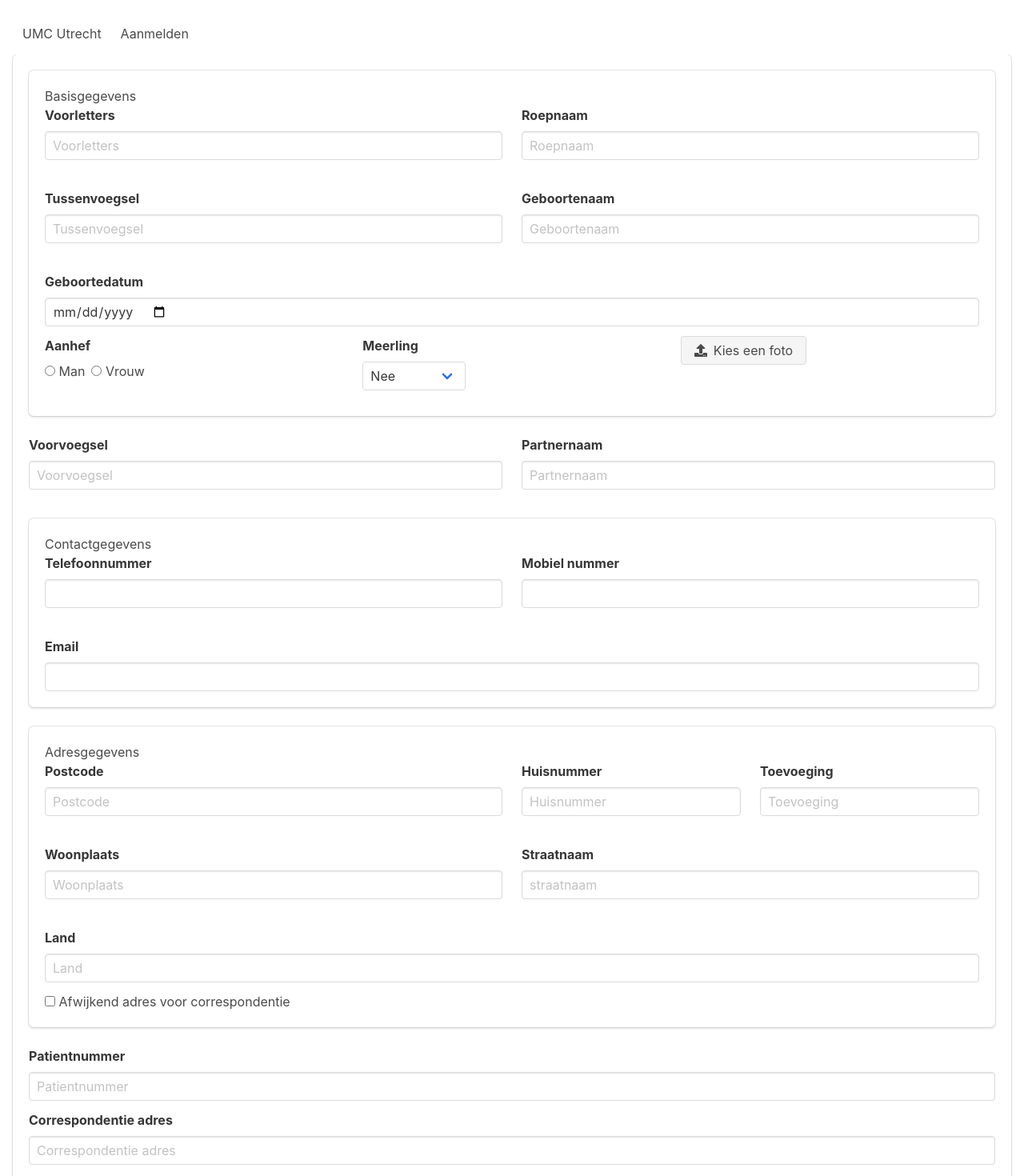
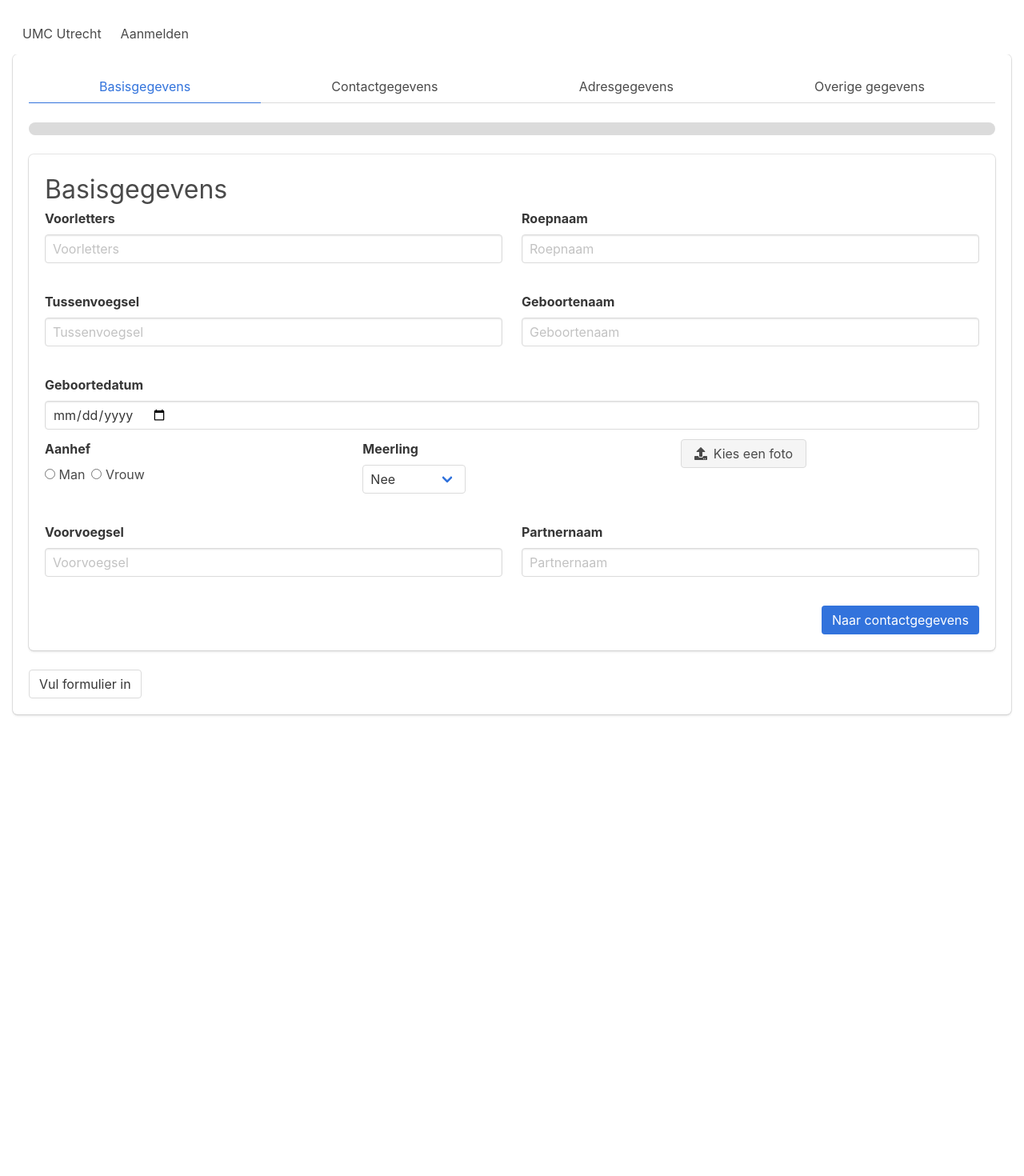
Before and after one commit to BobLuursema/dhh2018, a Vue app in the folder frontend/: page /#/aanmelden in a window 1280 px wide. Shown: the top 1470 px of the page at 80% size. After the commit the page ends 909 px from the top, so only its background shows below. Built offline with nearby package versions, Linux system fonts and the light colour scheme.

Commit message:
Major improvement of form and trying to get a completeaddress going

```diff
--- a/frontend/src/components/umc-form.vue
+++ b/frontend/src/components/umc-form.vue
@@ -1,10 +1,20 @@
 <template>
     <div class="box">
+        <div class="tabs is-centered is-fullwidth">
+            <ul>
+                <li v-bind:class="{'is-active': page_one}"><a v-on:click="one_select">Basisgegevens</a></li>
+                <li v-bind:class="{'is-active': page_two}"><a v-on:click="two_select">Contactgegevens</a></li>
+                <li v-bind:class="{'is-active': page_three}"><a v-on:click="three_select">Adresgegevens</a></li>
+                <li v-bind:class="{'is-active': page_four}"><a v-on:click="four_select">Overige gegevens</a></li>
+            </ul>
+        </div>
+
+        <progress class="progress is-link" :value=current :max=max></progress>
         <form v-if="niet_verzonden" method="post">
 
-            <div class="box">
+            <div v-if="page_one" class="box">
 
-                <h2>Basisgegevens</h2>
+                <h2 class="is-size-3">Basisgegevens</h2>
 
                 <div class="columns is-mobile">
 
@@ -92,8 +102,6 @@
 
                 </div>
 
-            </div>
-
                 <div class="columns is-mobile">
 
                     <div class="field column">
@@ -112,9 +120,16 @@
 
                 </div>
 
-            <div class="box">
+                <div class="this-buttons">
+                    <div></div>
+                    <a class="button is-link" v-on:click="one_next">Naar contactgegevens</a>
+                </div>
 
-                <h2>Contactgegevens</h2>
+            </div>
+
+            <div v-if="page_two" class="box">
+
+                <h2 class="is-size-3">Contactgegevens</h2>
 
                 <div class="columns is-mobile">
 
@@ -141,13 +156,20 @@
                     </div>
                 </div>
 
+                <div class="this-buttons">
+                    <a class="button" v-on:click="two_previous">Terug</a>
+                    <a class="button is-link" v-on:click="two_next">Naar adresgegevens</a>
                 </div>
 
-            <div class="box">
+            </div>
 
-                <h2>Adresgegevens</h2>
+            <div v-if="page_three" class="box">
+
+                <h2 class="is-size-3">Adresgegevens</h2>
 
                 <div class="columns is-mobile">
+
+                    <a v-on:click="complete_address">check</a>
 
                     <div class="field column is-half">
                         <label class="label">Postcode</label>
@@ -206,7 +228,7 @@
 
                 <div v-if="correspondentie_ja" class="box">
 
-                    <h2>Correspondentieadres</h2>
+                    <h2 class="is-size-3">Correspondentieadres</h2>
 
                     <div class="columns is-mobile">
 
@@ -260,19 +282,21 @@
 
                 </div>
 
+                <div class="this-buttons">
+                    <a class="button" v-on:click="three_previous">Terug</a>
+                    <a class="button is-link" v-on:click="three_next">Naar overige gegevens</a>
                 </div>
+
+            </div>
+
+            <div v-if="page_four" class="box">
+
+                <h2 class="is-size-3">Overige gegevens</h2>
 
                 <div class="field">
                     <label class="label">Patientnummer</label>
                     <div class="control">
                         <input v-model="info.patientnummer" class="input" type="text" placeholder="Patientnummer">
-                </div>
-            </div>
-
-            <div class="field">
-                <label class="label">Correspondentie adres</label>
-                <div class="control">
-                    <input v-model="info.correspondentie_adres" class="input" type="text" placeholder="Correspondentie adres">
                     </div>
                 </div>
 
@@ -311,7 +335,13 @@
                     </label>
                 </div>
 
-            <a v-on:click="send" class="button">Verzenden</a>
+                <div class="this-buttons">
+                    <a class="button" v-on:click="four_previous">Terug</a>
+                    <a v-on:click="send" class="button is-link">Verzenden</a>
+                </div>
+
+            </div>
+
             <a v-on:click="fill" class="button">Vul formulier in</a>
         </form>
 
@@ -371,13 +401,21 @@ export default {
             tandarts: '',
             apotheek: '',
             toestemming_ophalen_gegevens: false,
-            akkoord_privacy_policy: false
+            akkoord_privacy_policy: false,
+
         },
         correspondentie_ja: false,
         patient_aangemaakt: false,
         patient_bestaat_al: false,
         crash: false,
-        niet_verzonden: true
+        niet_verzonden: true,
+
+        current: 0,
+        max: 3,
+        page_one: true,
+        page_two: false,
+        page_three: false,
+        page_four: false
     }
   },
   methods: {
@@ -387,10 +425,11 @@ export default {
         xhttp.onreadystatechange = function(){
             this.niet_verzonden = false
             if(xhttp.readyState === XMLHttpRequest.DONE && xhttp.status == 200){
-                if(xhttp.response.indexOf('Patient aangemaakt')){
+                console.log(xhttp.response)
+                if(xhttp.response.indexOf('Patient aangemaakt') !== -1){
                     this.patient_aangemaakt = true
                 }
-                else if(xhttp.response.indexOf('Patient staat al in het systeem')){
+                else if(xhttp.response.indexOf('Patient staat al in het systeem') !== -1){
                     this.patient_bestaat_al = true
                 }
                 else {
@@ -428,11 +467,113 @@ export default {
         this.info.apotheek = 'Apotheek Chaudfontaine'
         this.info.toestemming_ophalen_gegevens = true
         this.info.akkoord_privacy_policy = true
+    },
+    complete_address() {
+        var url = 'https://api.postcodeapi.nu/v2/addresses/?postcode=X_P&number=X_N'
+        var url = url.replace('X_P', this.postcode).replace('X_N', this.huisnummer)
+        var xhttp = this.createCORSRequest('GET', url)
+        xhttp.onreadystatechange = function(){
+            if(xhttp.readyState === XMLHttpRequest.DONE && xhttp.status == 200){
+                var jsonresponse = JSON.parse(xhttp.responseText)
+                this.woonplaats = jsonresponse.addresses[0].city.label
+                this.straatnaam = jsonresponse.addresses[0].street
             }
+            else {
+                console.log('not successful')
+            }
+        }
+        xhttp.send()
+    },
+    createCORSRequest(method, url) {
+        var xhr = new XMLHttpRequest();
+        if ("withCredentials" in xhr) {
+
+            // Check if the XMLHttpRequest object has a "withCredentials" property.
+            // "withCredentials" only exists on XMLHTTPRequest2 objects.
+            xhr.open(method, url, true);
+
+        } else if (typeof XDomainRequest != "undefined") {
+
+            // Otherwise, check if XDomainRequest.
+            // XDomainRequest only exists in IE, and is IE's way of making CORS requests.
+            xhr = new XDomainRequest();
+            xhr.open(method, url);
+            xhr.setRequestHeader("X-Api-Key", "JEypHWWhFR5a5CJWRQ0uX2kvVU2Bsy6Y6oMz4svO")
+
+        } else {
+
+            // Otherwise, CORS is not supported by the browser.
+            xhr = null;
+
+        }
+        return xhr;
+    },
+    one_next() {
+        this.page_one = false
+        this.page_two = true
+        this.current++
+    },
+    two_next() {
+        this.page_two = false
+        this.page_three = true
+        this.current++
+    },
+    three_next() {
+        this.page_three = false
+        this.page_four = true
+        this.current++
+    },
+    two_previous() {
+        this.page_two = false
+        this.page_one = true
+        this.current--
+    },
+    three_previous() {
+        this.page_three = false
+        this.page_two = true
+        this.current--
+    },
+    four_previous() {
+        this.page_four = false
+        this.page_three = true
+        this.current--
+    },
+    one_select() {
+        this.page_one = true
+        this.page_two = false
+        this.page_three = false
+        this.page_four = false
+        this.current = 0
+    },
+    two_select() {
+        this.page_one = false
+        this.page_two = true
+        this.page_three = false
+        this.page_four = false
+        this.current = 1
+    },
+    three_select() {
+        this.page_one = false
+        this.page_two = false
+        this.page_three = true
+        this.page_four = false
+        this.current = 2
+    },
+    four_select() {
+        this.page_one = false
+        this.page_two = false
+        this.page_three = false
+        this.page_four = true
+        this.current = 3
+    },
   }
 }
 </script>
 
 <style scoped>
+.this-buttons {
+    display: flex;
+    justify-content: space-between;
 
+}
 </style>
```
Lines whose indentation alone changed are shown as unchanged.
